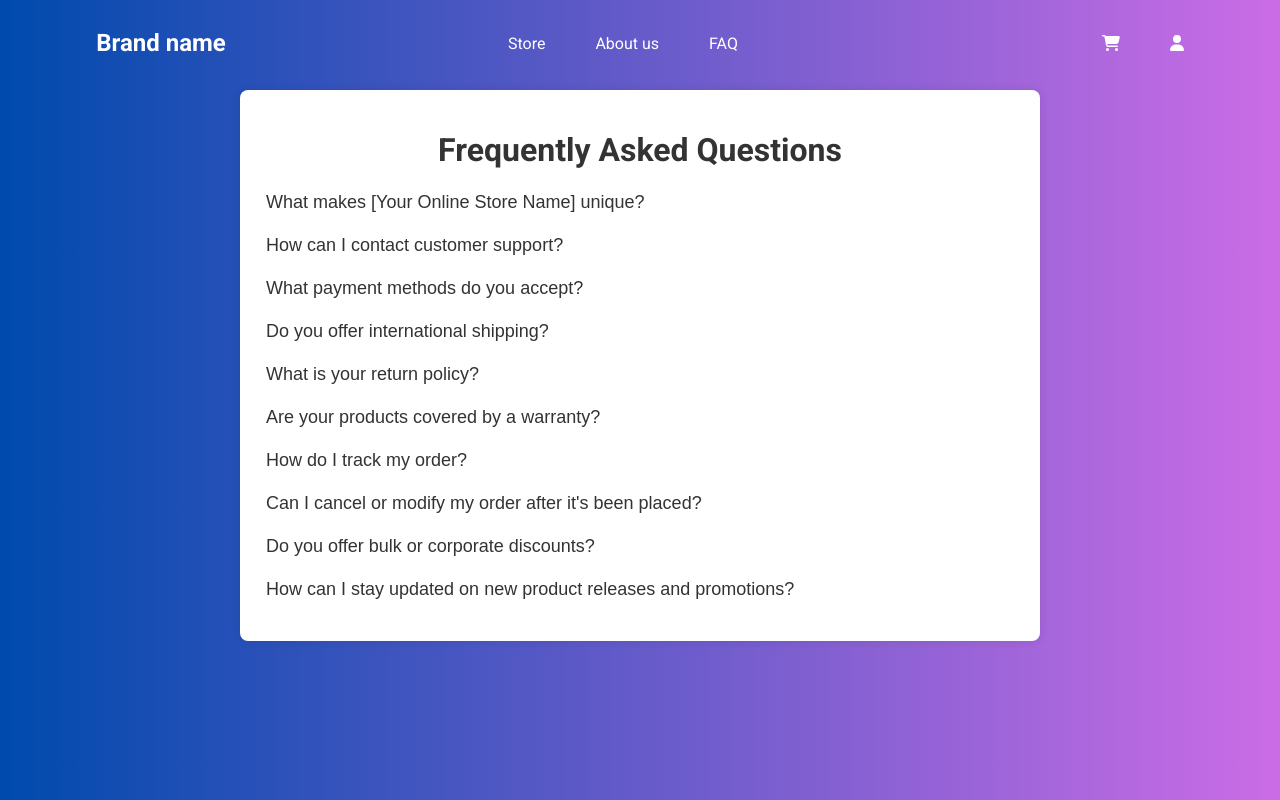
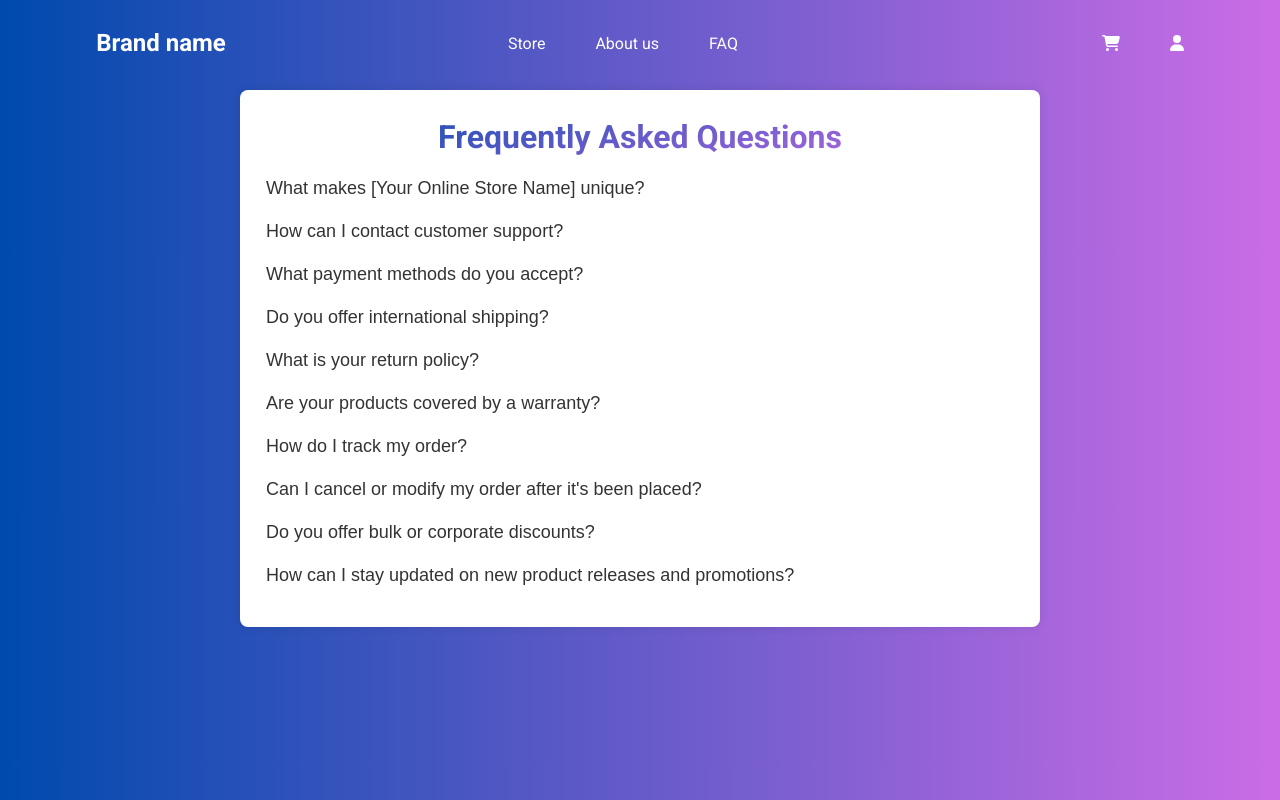
Before and after one commit to VictoriyaK19/online-store, a Vue app: page /faq in a window 1280 px wide. Built offline with nearby package versions, Linux system fonts and the light colour scheme.

Commit message:
making h1 linear-gradient color

```diff
--- a/src/pages/FAQuestions.vue
+++ b/src/pages/FAQuestions.vue
@@ -85,9 +85,13 @@ export default {
   box-shadow: 0px 0px 10px rgba(0, 0, 0, 0.1);
 }
 
+
 h1 {
+  margin-top: 0.5rem;
   text-align: center;
-  color: #333;
+  background: -webkit-linear-gradient(0.8turn, #004aad, #cb6ce6);
+  -webkit-background-clip: text;
+  -webkit-text-fill-color: transparent;
 }
 
 .faq-item {
```
